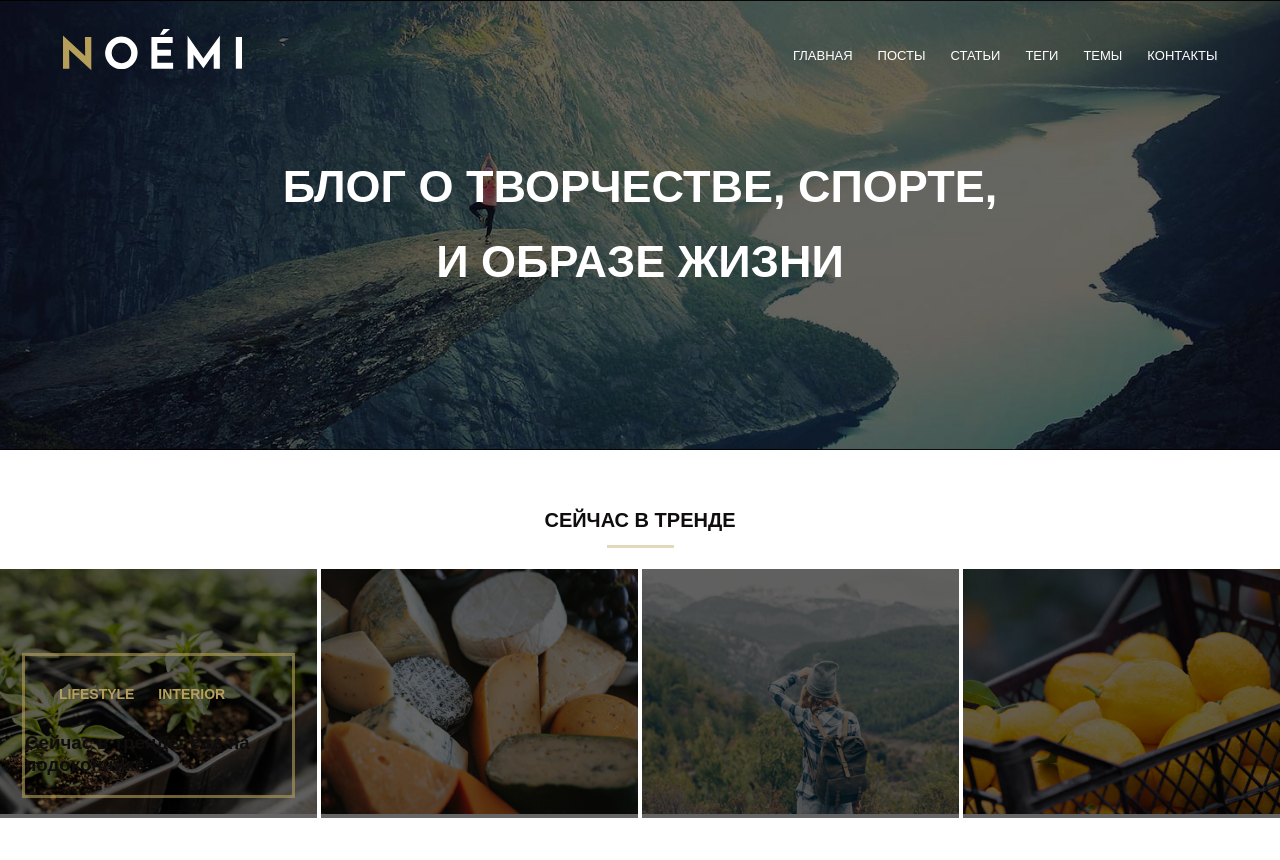
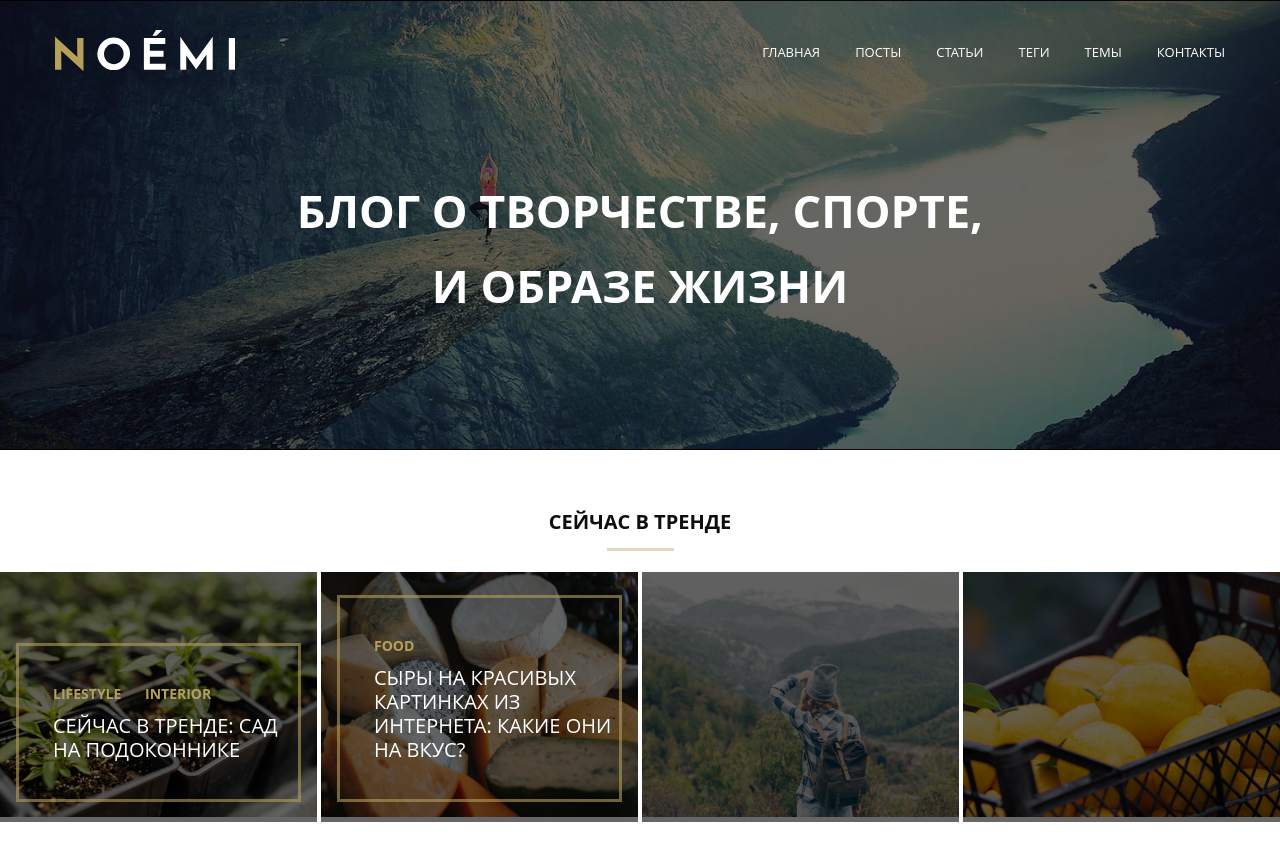
Before and after one commit to alexbog1985/ng-front, a plain HTML site: page index.html in a window 1280 px wide. Drawn offline with Linux system fonts and the light colour scheme.

Commit message:
header pxtpx

```diff
--- a/css/style.css
+++ b/css/style.css
@@ -1,5 +1,7 @@
+
+
 body {
-  font-family: "OpenSans", sans-serif;
+  font-family: Open Sans, sans-serif;
 
   margin: 0 auto;
   max-width: 1660px;
@@ -9,7 +11,7 @@ body {
   box-sizing: border-box;
   background-image: url("/images/banner-bg.jpg");
   background-repeat: no-repeat;
-  background-position: center;
+  background-position: top;
   background-size: cover;
 
   position: relative;
@@ -36,7 +38,7 @@ body {
 .container {
   box-sizing: border-box;
   width: 100%;
-  max-width: 1185px;
+  max-width: 1200px;
   margin: 0 auto;
   padding: 0 15px;
 }
@@ -56,12 +58,13 @@ body {
 }
 
 .logo_img {
-  margin-top: 29px;
-  width: 179px;
+  margin-top: 30px;
+
+  width: 180px;
 }
 
 .main_menu__list {
-  margin: 46px 0 0 0;
+  margin: 40px 0 0 0;
   padding: 0;
   list-style: none;
   display: flex;
@@ -80,7 +83,7 @@ body {
 }
 
 .main_menu__list li:nth-child(n + 2) {
-  margin-left: 25px;
+  margin-left: 35px;
 }
 
 h1 {
@@ -92,7 +95,7 @@ h1 {
   text-transform: uppercase;
   text-align: center;
   position: relative;
-  margin-top: 75px;
+  margin-top: 97px;
 
   z-index: 2;
 }
@@ -102,7 +105,7 @@ h1 {
   height: 443px;
   background: #ffffff;
 
-  padding: 59px 0 0 0;
+  padding: 58px 0 0 0;
   box-sizing: border-box;
   color: #0f0d0e;
 }
@@ -147,9 +150,10 @@ h1 {
 .trends__text {
   position: absolute;
   bottom: 20px;
-  left: 22px;
-  right: 22px;
+  left: 1em;
+  right: 1em;
   border: 3px solid rgba(181, 159, 91, 0.6);
+  max-height: 100%;
 
   z-index: 2;
 }
@@ -161,5 +165,15 @@ h1 {
   font-weight: bold;
   text-transform: uppercase;
   word-spacing: 20px;
-  margin: 30px 34px;
+  margin: 38px 0 11px 34px;
 }
+
+.trend__title {
+  font-size: 20px;
+  color: #ffffff;
+  font-weight: normal;
+  text-transform: uppercase;
+  white-space: pre-line;
+  line-height: 24px;
+  margin: 0 0 37px 34px;
+}
--- a/index.html
+++ b/index.html
@@ -39,13 +39,20 @@
         </picture>
         <div class="trends__text">
           <span class="trend__category">Lifestyle INTERIOR</span>
-          <h3 class="trend__title">Сейчас в тренде: сад  на подоконнике</h3>
+          <h3 class="trend__title">Сейчас в тренде: сад
+            на подоконнике
+          </h3>
         </div>
       </div>
       <div class="trends__card">
         <picture class="trends__pic">
           <img src="images/trend2.jpg" alt="Сыры" class="trends__img">
         </picture>
+        <div class="trends__text">
+          <span class="trend__category">Food</span>
+          <h3 class="trend__title">сыры на красивых  картинках из интернета: какие они на вкус?
+          </h3>
+        </div>
       </div>
       <div class="trends__card">
         <picture class="trends__pic">
```
